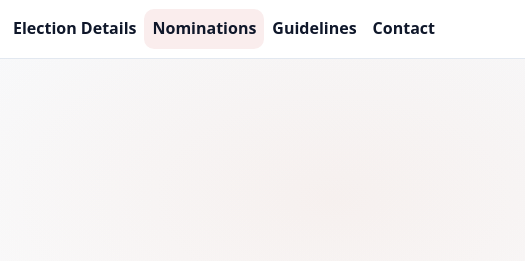
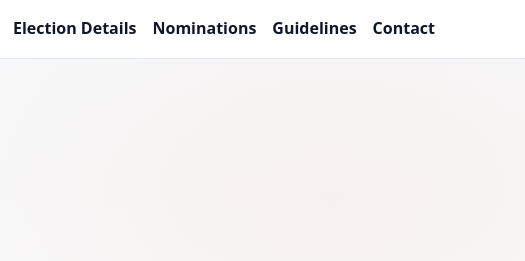
Before and after one commit to tsas-elections/tsas, a plain HTML site: page docs/nomination.html in a window 1280 px wide. Shown: the top 261 px of the page, 755-1280 px from the left. Drawn offline with nearby package versions, Linux system fonts and the light colour scheme.

Commit message:
fixed nomination error

```diff
--- a/docs/nomination.html
+++ b/docs/nomination.html
@@ -40,7 +40,7 @@
                     <li class="nav-item"><a class="nav-link" href="index.html">Home</a></li>
                     <li class="nav-item"><a class="nav-link" href="notices.html">Notices</a></li>
                     <li class="nav-item"><a class="nav-link" href="election-details.html">Election Details</a></li>
-                    <li class="nav-item"><a class="nav-link active" aria-current="page" href="nomination.html">Nominations</a></li>
+                    <li class="nav-item"><a class="nav-link" href="nomination.html">Nominations</a></li>
                     <li class="nav-item"><a class="nav-link" href="guidelines.html">Guidelines</a></li>
                     <li class="nav-item"><a class="nav-link" href="contact.html">Contact</a></li>
                 </ul>
```
Also changed, not shown: docs/election-details.html (+1 -1 lines).
